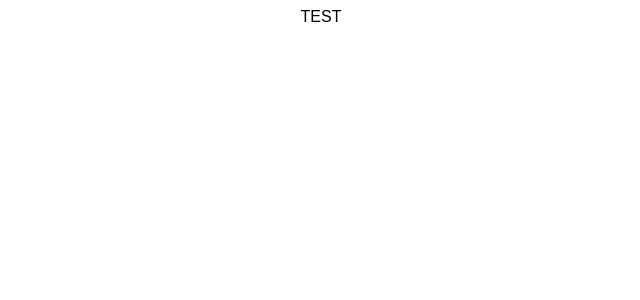
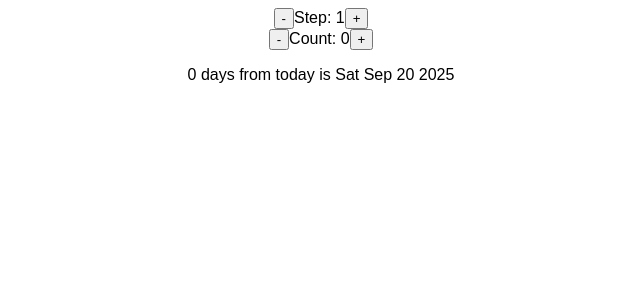
Before and after one commit to seoyeonum/date-counter, a React (Create React App) app: page / in a window 1280 px wide. Shown: the top 300 px of the page, without its empty margins (319-959 px from the left). Built offline with nearby package versions, Linux system fonts and the light colour scheme.

Commit message:
✨ feat: add static part of the application
- add button elements and paragraph in Counter component

```diff
--- a/public/index.html
+++ b/public/index.html
@@ -24,7 +24,7 @@
       work correctly both with client-side routing and a non-root public URL.
       Learn how to configure a non-root public URL by running `npm run build`.
     -->
-    <title>React App</title>
+    <title>Date Counter</title>
   </head>
   <body>
     <noscript>You need to enable JavaScript to run this app.</noscript>
--- a/src/App.js
+++ b/src/App.js
@@ -9,5 +9,22 @@ export default function App() {
 }
 
 function Counter() {
-  return <div>TEST</div>;
+  const step = 1;
+  const count = 0;
+
+  return (
+    <div>
+      <div>
+        <button>&#45;</button>
+        Step: {step}
+        <button>&#43;</button>
+      </div>
+      <div>
+        <button>&#45;</button>
+        Count: {count}
+        <button>&#43;</button>
+      </div>
+      <p>{count} days from today is Sat Sep 20 2025</p>
+    </div>
+  );
 }
```
